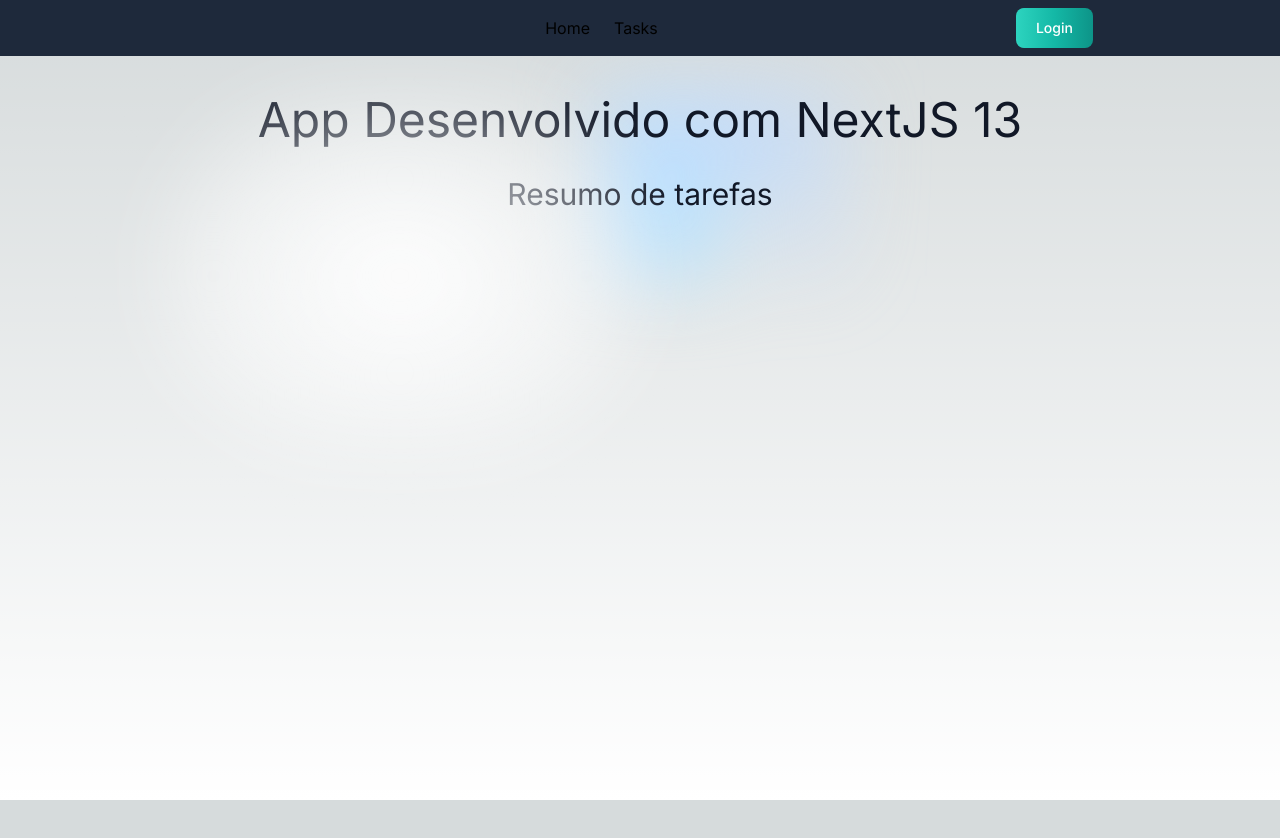
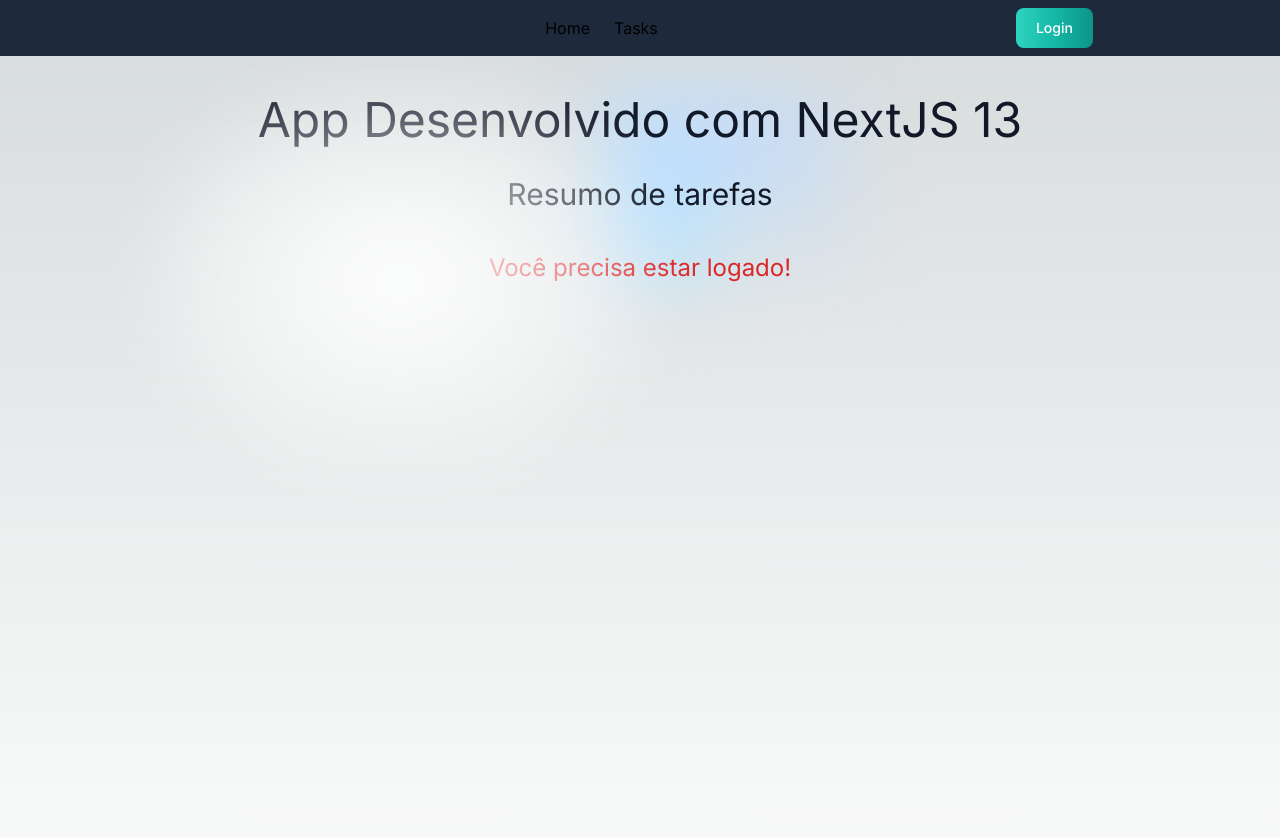
Before and after one commit to Filipe-0911/to_do_list_next, a Next.js app: page / in a window 1280 px wide. Shown: the top 838 px of the page. Before the commit the page ends 800 px from the top, so only its background shows below. Built offline with nearby package versions, Linux system fonts and the light colour scheme; no server answers.

Commit message:
finalizados componentes

```diff
--- a/src/app/components/ListOfTasks/index.tsx
+++ b/src/app/components/ListOfTasks/index.tsx
@@ -63,13 +63,13 @@
   const bgColor = status === "concluded" ? "bg-green-900" : status === "in_progress" ? "bg-yellow-600" : "bg-red-900";
 
   return (
-    <ul className={`flex flex-col items-center list-none w-9/12 min-h-36 ${bgColor} `}>
-      <h4 className='text-2xl'>
-        {status}
+    <ul className={`flex flex-col items-center list-none w-9/12 min-h-36 ${bgColor} my-5 rounded-lg`}>
+      <h4 className='text-2xl text-wrap'>
+        {status === "concluded" ? "Concluído" : status === "in_progress" ? "Em progresso" : "Pendentes"}
       </h4>
       {listOfTasks.map((task) => (
-        <li key={task.id} className='flex items-center justify-between bg-slate-900 w-3/5 p-2'>
-          {task.title}
+        <li key={task.id} className='flex items-center justify-between bg-slate-900 w-11/12 p-2 rounded-lg'>
+          <p className='max-w-72'>{task.title}</p>
           <section className='flex items-center'>
             <BtnGreen onClick={() => setTaskConcluded(task)}>
               Concluir
--- /dev/null
+++ b/src/app/components/SectionHome/index.tsx
@@ -0,0 +1,40 @@
+"use client"
+import { useSession } from 'next-auth/react'
+import React, { useEffect, useState } from 'react'
+
+export default function SectionHome() {
+    const { data: session } = useSession();
+    const [numberOfTasks, setNumberOfTasks] = useState<number>(0);
+
+    async function getUserTasks() {
+        const response = await fetch('http://localhost:3000/api/tasks')
+        const data = await response.json()
+        return data.tasks as Array<Task>
+    }
+
+    useEffect(() => {
+        getUserTasks().then(response => setNumberOfTasks(response.length))
+    }, [])
+
+
+    return (
+        <div className="m-8 flex flex-col items-center justify-center">
+            <h2 className="text-3xl text-gray-900 dark:text-white">
+                Resumo de tarefas
+            </h2>
+            <section className='flex flex-col my-10'>
+                {session && (
+                    <>
+                        <p>Olá, {session?.user?.name}! Você tem { numberOfTasks } tarefa(s).</p>
+
+
+                    </>
+                )}
+                {!session && (
+                    <p className='text-red-600 text-2xl'>Você precisa estar logado!</p>
+                )}
+            </section>
+
+        </div>
+    )
+}
--- a/src/app/page.tsx
+++ b/src/app/page.tsx
@@ -1,22 +1,17 @@
-import Image from "next/image";
+import { useSession } from "next-auth/react";
+import SectionHome from "./components/SectionHome";
 
 export default function Home() {
+
   return (
     <main className="flex min-h-screen flex-col items-center justify-between p-24">
 
-      <main className="relative z-[-1] flex flex-col place-items-center before:absolute before:h-[300px] before:w-full before:-translate-x-1/2 before:rounded-full before:bg-gradient-radial before:from-white before:to-transparent before:blur-2xl before:content-[''] after:absolute after:-z-20 after:h-[180px] after:w-full after:translate-x-1/3 after:bg-gradient-conic after:from-sky-200 after:via-blue-200 after:blur-2xl after:content-[''] before:dark:bg-gradient-to-br before:dark:from-transparent before:dark:to-blue-700 before:dark:opacity-10 after:dark:from-sky-900 after:dark:via-[#0141ff] after:dark:opacity-40 sm:before:w-[480px] sm:after:w-[240px] before:lg:h-[360px]">
+      <section className="min-h-screen relative z-[-1] flex flex-col place-items-center before:absolute before:h-[300px] before:w-full before:-translate-x-1/2 before:rounded-full before:bg-gradient-radial before:from-white before:to-transparent before:blur-2xl before:content-[''] after:absolute after:-z-20 after:h-[180px] after:w-full after:translate-x-1/3 after:bg-gradient-conic after:from-sky-200 after:via-blue-200 after:blur-2xl after:content-[''] before:dark:bg-gradient-to-br before:dark:from-transparent before:dark:to-blue-700 before:dark:opacity-10 after:dark:from-sky-900 after:dark:via-[#0141ff] after:dark:opacity-40 sm:before:w-[480px] sm:after:w-[240px] before:lg:h-[360px]">
         <h1 className="text-5xl text-gray-900 dark:text-white">
           App Desenvolvido com NextJS 13
         </h1>
-        <section className="m-8">
-          <h2 className="text-3xl text-gray-900 dark:text-white">
-            Resumo de tarefas
-          </h2>
-
-        </section>
-      </main>
-
-
+        <SectionHome />
+      </section>
     </main>
   );
 }
```
